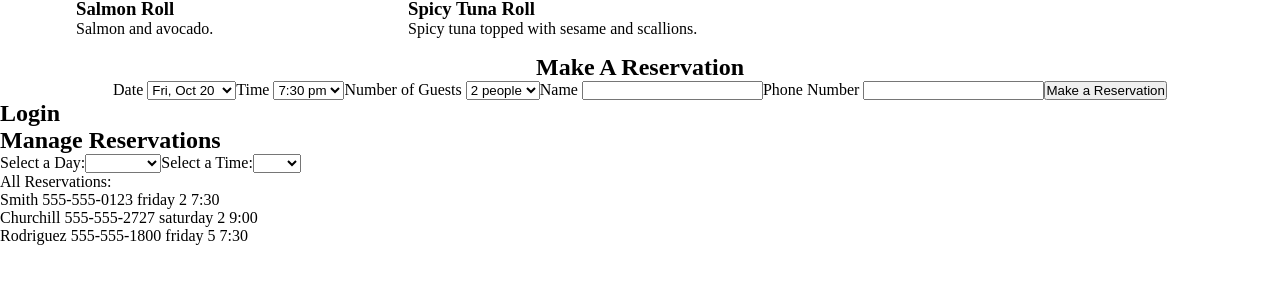
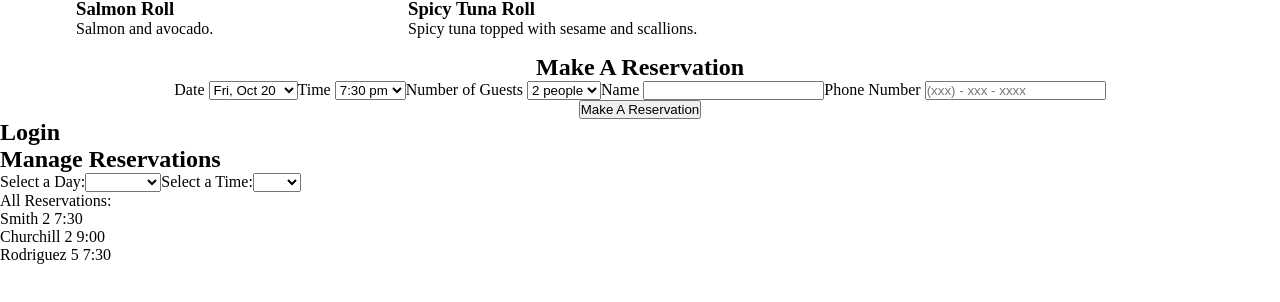
Before and after one commit to jgrimes86/Waku-Waku-Sushi-Restaurant, a React (Create React App) app: page / in a window 1280 px wide. Shown: the part 296-598 px from the top of the page. Built offline with nearby package versions, Linux system fonts and the light colour scheme; data requests are answered from the project's data file.

Commit message:
add rezForm handleChange & update data

```diff
--- a/db.json
+++ b/db.json
@@ -17,104 +17,104 @@
     {
       "id": 1,
       "seats": 4,
-      "1930_seating": true,
-      "2100_seating": true
+      "1930-seating": true,
+      "2100-seating": true
 
     },
     {
       "id": 2,
       "seats": 4,
-      "1930_seating": false,
-      "2100_seating": true
+      "1930-seating": false,
+      "2100-seating": true
     },
     {
       "id": 3,
       "seats": 4,
-      "1930_seating": true,
-      "2100_seating": true
+      "1930-seating": true,
+      "2100-seating": true
     },
     {
       "id": 4,
       "seats": 2,
-      "1930_seating": true,
-      "2100_seating": true
+      "1930-seating": true,
+      "2100-seating": true
     },
     {
       "id": 5,
       "seats": 2,
-      "1930_seating": false,
-      "2100_seating": true
+      "1930-seating": false,
+      "2100-seating": true
     },
     {
       "id": 6,
       "seats": 2,
-      "1930_seating": true,
-      "2100_seating": true
+      "1930-seating": true,
+      "2100-seating": true
     }
   ],
   "saturday_tables": [
     {
       "id": 1,
       "seats": 4,
-      "1930_seating": true,
-      "2100_seating": true
+      "1930-seating": true,
+      "2100-seating": true
     },
     {
       "id": 2,
       "seats": 4,
-      "1930_seating": true,
-      "2100_seating": false
+      "1930-seating": true,
+      "2100-seating": false
     },
     {
       "id": 3,
       "seats": 4,
-      "1930_seating": true,
-      "2100_seating": true
+      "1930-seating": true,
+      "2100-seating": true
     },
     {
       "id": 4,
       "seats": 2,
-      "1930_seating": true,
-      "2100_seating": true
+      "1930-seating": true,
+      "2100-seating": true
     },
     {
       "id": 5,
       "seats": 2,
-      "1930_seating": true,
-      "2100_seating": true
+      "1930-seating": true,
+      "2100-seating": true
     },
     {
       "id": 6,
       "seats": 2,
-      "1930_seating": true,
-      "2100_seating": true
+      "1930-seating": true,
+      "2100-seating": true
     }
   ],
   "reservations": [
     {
       "id": 1,
       "name": "Smith",
-      "phone_number": "555-555-0123",
+      "phoneNumber": "555-555-0123",
       "guests": "3",
-      "day": "friday",
+      "date": "friday",
       "time": "7:30",
       "table": "2"
     },
     {
       "id": 2,
       "name": "Churchill",
-      "phone_number": "555-555-2727",
+      "phoneNumber": "555-555-2727",
       "guests": "4",
-      "day": "saturday",
+      "date": "saturday",
       "time": "9:00",
       "table": "2"
     },
     {
       "id": 3,
       "name": "Rodriguez",
-      "phone_number": "555-555-1800",
+      "phoneNumber": "555-555-1800",
       "guests": "2",
-      "day": "friday",
+      "date": "friday",
       "time": "7:30",
       "table": "5"
     }
--- a/package.json
+++ b/package.json
@@ -10,6 +10,8 @@
     "react": "^18.2.0",
     "react-dom": "^18.2.0",
     "react-icons": "^4.11.0",
+    "react-phone-input-2": "^2.15.1",
+    "react-phone-number-input": "^3.3.7",
     "react-scripts": "5.0.1",
     "web-vitals": "^2.1.4"
   },
--- a/src/Components/Content.js
+++ b/src/Components/Content.js
@@ -20,7 +20,7 @@ function Content() {
     return (
         <div>
             <Menu />
-            <Reservation />
+            <Reservation reservations={reservations}/>
             <Login />
 
             <ManageReservations reservations={reservations} />
--- a/src/Components/Reservation.js
+++ b/src/Components/Reservation.js
@@ -1,39 +1,93 @@
 import { useState } from "react";
+// import Input from "react-phone-input-2"
+import PhoneInput from "react-phone-input-2"
+// import "react-phone-input-2/lib/style.css"
 
-function Reservation() {
+const initialState = {
+    name: "",
+    phoneNumber: "",
+    guests: "",
+    date: "",
+    time: "",
+    table: ""
+}
 
-    const [friReserv, setFriReserv] = useState()
+function Reservation({ reservations }) {
+
+    const [rezFormData, setRezFormData] = useState(initialState)
+    const {name, phoneNumber, guests, date, time} = rezFormData
+
+    function handleChange(event) {
+        setRezFormData(currentData => {
+            return {
+                ...currentData,
+                [event.target.name]: event.target.value
+            }
+        })
+    }
+
+    console.log(rezFormData)
+
 
     return (
         <div className="reservation">
             <h2>Make A Reservation</h2>
             <form className="reservation-form">
+                {/* date */}
                 <label htmlFor="date">Date  </label>
-                <select name="date">
+                <select
+                    name="date"
+                    onChange={handleChange}
+                >
                     <option value="friday">Fri, Oct 20</option>
                     <option value="saturday">Sat, Oct 21</option>
                 </select>
 
+                {/* time */}
                 <label htmlFor="date">Time </label>
-                <select name="time">
+                <select
+                    name="time"
+                    onChange={handleChange}
+                >
                     <option value="7:30">7:30 pm</option>
                     <option value="9:00">9:00 pm</option>
                 </select>
 
+                {/* guests */}
                 <label htmlFor="guests">Number of Guests  </label>
-                <select name="guests">
-                    <option value="two-people">2 people</option>
-                    <option value="three-people">3 people</option>
-                    <option value="four-people">4 people</option>
+                <select
+                    name="guests"
+                    onChange={handleChange}
+                >
+                    <option value="2">2 people</option>
+                    <option value="3">3 people</option>
+                    <option value="4">4 people</option>
                 </select>
 
+                {/* name */}
                 <label htmlFor="name">Name  </label>
-                <input type="text" required/>
-                <label htmlFor="number">Phone Number  </label>
-                <input type="text" required/>
+                <input
+                    type="text"
+                    name="name"
+                    value={name}
+                    onChange={handleChange}
+                    required
+                />
 
-                <input type="submit" value="Make a Reservation"/>
+                {/* phone number */}
+                <label htmlFor="phoneNumber">Phone Number  </label>
+                <input
+                    type="tel"
+                    name="phoneNumber"
+                    placeholder="(xxx) - xxx - xxxx"
+                    maxLength="10"
+                    value={phoneNumber}
+                    onChange={handleChange}
+                    required
+                />
             </form>
+
+            <button type="submit">Make A Reservation</button>
         </div>
     )
 }
```
Also changed, not shown: 1 other file (tests, documents, lock files or other folders).
